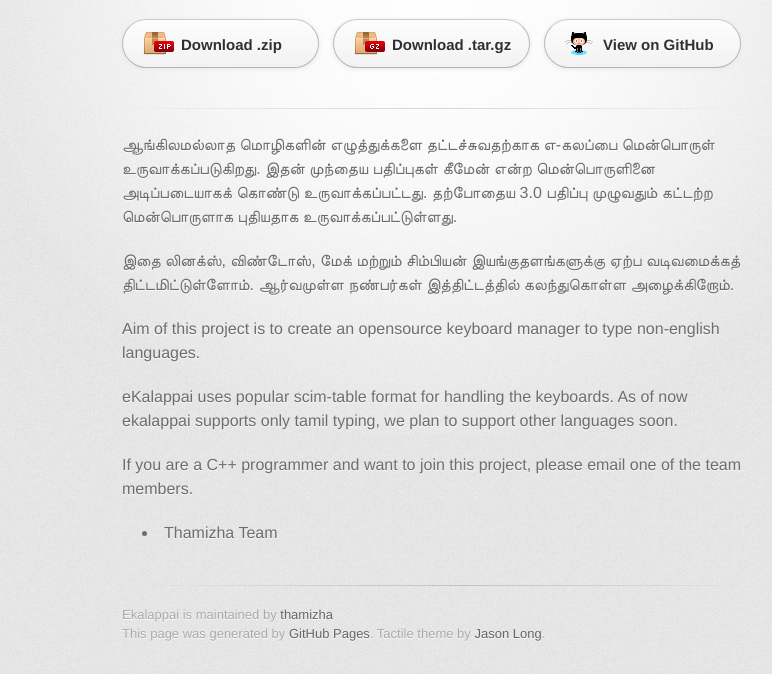
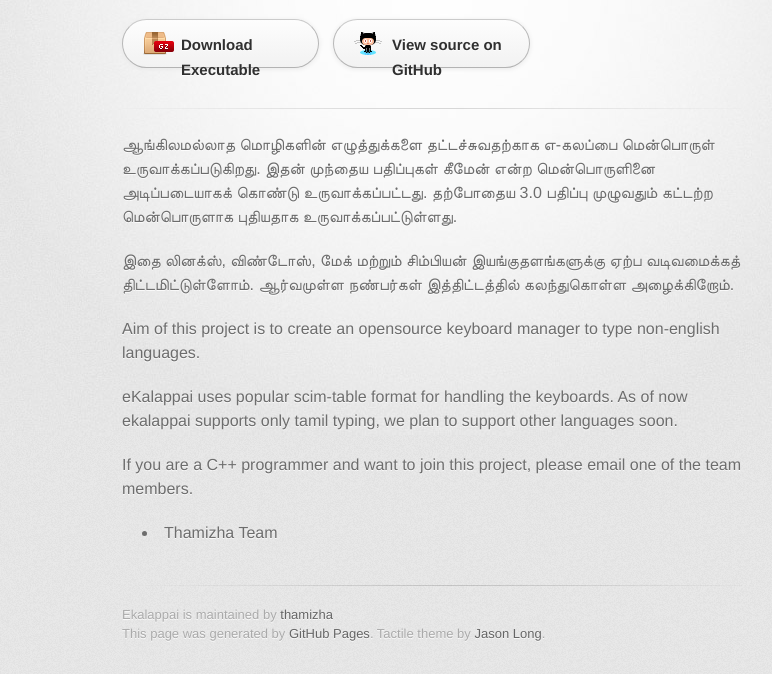
Before and after one commit to thamizha/ekalappai, a plain HTML site: page index.html in a window 1280 px wide. Shown: the part 138-812 px from the top of the page, without its empty margins (208-980 px from the left). Drawn offline with Linux system fonts and the light colour scheme; a web font is replaced by a local one.

Commit message:
Update index.html

```diff
--- a/index.html
+++ b/index.html
@@ -23,9 +23,9 @@
         </header>
 
         <section id="downloads" class="clearfix">
-          <a href="https://github.com/thamizha/ekalappai/zipball/master" id="download-zip" class="button"><span>Download .zip</span></a>
-          <a href="https://github.com/thamizha/ekalappai/tarball/master" id="download-tar-gz" class="button"><span>Download .tar.gz</span></a>
-          <a href="https://github.com/thamizha/ekalappai" id="view-on-github" class="button"><span>View on GitHub</span></a>
+          <!--a href="https://github.com/thamizha/ekalappai/zipball/master" id="download-zip" class="button"><span>Download .zip</span></a-->
+          <a href="https://drive.google.com/uc?id=0Bw25oWQKNnRyNlJQTjFfV2k4VVU&export=download" id="download-tar-gz" class="button"><span>Download Executable</span></a>
+          <a href="https://github.com/thamizha/ekalappai" id="view-on-github" class="button"><span>View source on GitHub</span></a>
         </section>
 
         <hr>
```
